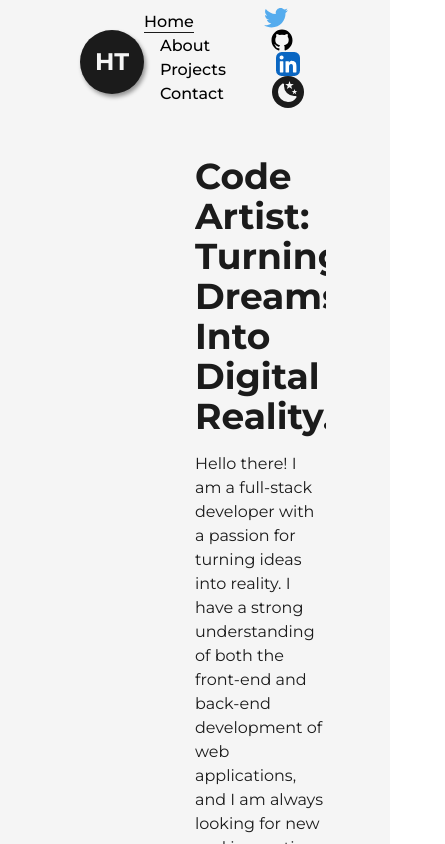
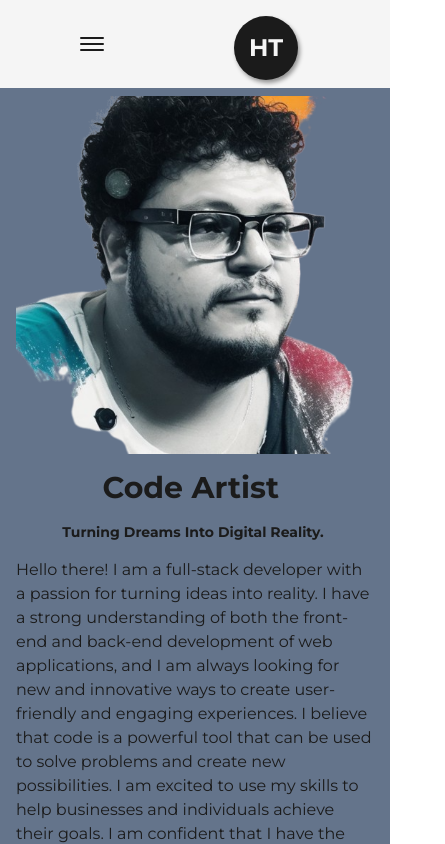
Before and after one commit to Vontrauwitz/vontrauwitz-portfolio, a Next.js app: page / in a window 390 px wide. Shown: the top 844 px of the page, 445 px wide, since content can reach past the window. Built offline with nearby package versions, Linux system fonts and the light colour scheme.

Commit message:
responsive en home casi completo

```diff
--- a/src/components/AnimatedText.js
+++ b/src/components/AnimatedText.js
@@ -30,7 +30,7 @@
 
 const AnimatedText = ({ text, className = "" }) => {
   return (
-    <div className='w-full mx-auto py-2 flex items-center justify-center text-center overflow-hidden'>
+    <div className='w-full mx-auto py-2 flex items-center justify-center text-center overflow-hidden sm:py:0'>
       <motion.h1 className={`inline-block w-full text-dark font-bold capitalize text-8xl ${className} dark:text-light`}
         variants={quote}
         initial="initial"
--- a/src/components/Layout.js
+++ b/src/components/Layout.js
@@ -1,9 +1,31 @@
 import React from 'react';
+
+// const Layout = ({ children, className = "" }) => {
+//   return (
+//     <div className={`w-full h-full inline-block z-0 bg-light p-32 dark:bg-dark xl:p-24 lg:p-16 md:p-12 sm:p-8 ${className}`}>
+//       {children}
+//     </div>
+//   );
+// }
+
+// export default Layout;
+
+
+
+// const Layout = ({ children, className = "" }) => {
+//   return (
+//     <div className={`w-full h-full inline-block z-0 bg-light p-8 sm:p-12 md:p-16 lg:p-24 xl:p-32 2xl:p-40 ${className}`} style={{ paddingTop: '0', marginTop: '0' }}>
+//       {children}
+//     </div>
+//   );
+// }
+
+// export default Layout;
 
 const Layout = ({ children, className = "" }) => {
   return (
-    <div className={`w-full h-full inline-block z-0 bg-light pl-16 dark:bg-dark pt-8 pr-16 ${className}`}>
-      {children}
+    <div className={`w-full h-full bg-light p-8 sm:px-4 md:px-8 lg:px-16 xl:px-20 2xl:px-20 ${className}`}>
+      <div className="mx-auto">{children}</div>
     </div>
   );
 }
--- a/src/components/Logo.js
+++ b/src/components/Logo.js
@@ -8,7 +8,7 @@
 
   return (
     <div
-      className='flex items-center justify-center mt-2 drop-shadow-[2px_3px_2px_rgba(0,0,0,0.4)]'
+      className='mx-3 flex items-center justify-center mt-2 drop-shadow-[2px_3px_2px_rgba(0,0,0,0.4)]'
     >
       <MotionLink
         href="/"
--- a/src/components/NavBar.js
+++ b/src/components/NavBar.js
@@ -1,4 +1,4 @@
-import React from 'react'
+import React, { useState } from 'react'
 import Link from 'next/link'
 import Logo from './Logo'
 import { useRouter } from 'next/router';
@@ -6,6 +6,8 @@
 import { motion } from 'framer-motion';
 import UseThemeSwitcher from './hooks/useThemeSwitcher';
 
+
+//! desktop
 const CustomLink = ({ href, title, className = "" }) => {
   const router = useRouter();
   // console.log(router);
@@ -25,18 +27,63 @@
         &nbsp;
       </span>
     </Link>
-  )
+  );
+};
+
+
+//! mobile
+const CustomMobilLink = ({ href, title, className = "", toggle }) => {
+  const router = useRouter();
+  // console.log(router);
+
+  const handleClick = () => {
+    toggle();
+    router.push(href)
   }
+
+  return (
+    <button
+      href={href}
+      className={`${className} relative group text-light dark:text-dark my-2`}
+      onClick={handleClick}
+    >
+      {title}
+      <span
+        className={`h-[1px] inline-block bg-light absolute left-0 -bottom-0.5 group-hover:w-full transition-[width] ease duration-300
+        ${router.asPath === href ? 'w-full' : 'w-0'}
+        dark:bg-dark`}
+
+      >
+        &nbsp;
+      </span>
+    </button>
+  );
+};
 
 const NavBar = () => {
 
   const [mode, setMode] = UseThemeSwitcher();
+  const [isOpen, setIsOpen] = useState(false);
+
+  const handleClick = () => {
+    setIsOpen(!isOpen)
+  }
 
   return (
     <header
-      className='w-full px-20 py-2 font-medium flex items-center justify-between dark:text-light'
+      className='w-full px-20 py-2 font-medium flex items-center justify-between dark:text-light relative'
     >
+
+      <button className='flex-col justify-center items-center hidden lg:flex' onClick={handleClick}>
+        <span className={`bg-dark dark:bg-light block transition-all duration-300 ease-out h-0.5 w-6 rounded-sm ${isOpen ? 'rotate-45 translate-y-1' : '-translate-y-0.5'}`}></span>
+        <span className={`bg-dark dark:bg-light block transition-all duration-300 ease-out h-0.5 w-6 rounded-sm my-0.5 ${isOpen ? 'opacity-0' : 'opacity-100'}`}></span>
+        <span className={`bg-dark dark:bg-light block transition-all duration-300 ease-out h-0.5 w-6 rounded-sm translate-y-0.5 ${isOpen ? '-rotate-45 -translate-y-1' : 'translate-y-0.5'}`}></span>
+      </button>
+
       <Logo />
+
+      {/* //! DESKTOP */}
+      <div className='w-full flex justify-between items-center lg:hidden'>
         <nav>
           <CustomLink href="/" title="Home" className='mr-4' />
           <CustomLink href="/about" title="About" className='mx-4' />
@@ -99,6 +146,85 @@
         <Link href="/" target={"_blank"}>T</Link> */}
 
         </nav>
+      </div>
+
+
+      {/* //! MOBIL */}
+
+      {
+        isOpen ?
+          <motion.div
+            initial={{ scale: 0, opacity: 0, x: "-50%", y: "-50%", }}
+            animate={{ scale: 1, opacity: 1 }}
+            className='min-w-[70vw] flex flex-col justify-between z-30 items-center fixed top-1/2 left-1/2 -translate-x-1/2 -translate-y-1/2 bg-dark/90 dark:bg-light/75 rounded-lg backdrop-blur-md py-32'>
+            <nav className='flex items-center flex-col justify-center'>
+              <CustomMobilLink href="/" title="Home" className='' toggle={handleClick} />
+              <CustomMobilLink href="/about" title="About" className='' toggle={handleClick} />
+              <CustomMobilLink href="/projects" title="Projects" className='' toggle={handleClick} />
+              <CustomMobilLink href="/contact" title="Contact" className='' toggle={handleClick} />
+            </nav>
+
+            <nav
+              className='flex items-center justify-center flex-wrap mt-2'
+            >
+              <motion.a href="https://twitter.com" target={"_blank"}
+                className="w-6 mr-3 sm:mx-1"
+                whileHover={{ y: -2 }}
+                whileTap={{ scale: 0.9 }}
+              >
+                <TwitterIcon />
+              </motion.a>
+
+              <motion.a href="https://github.com/Vontrauwitz" target={"_blank"}
+                className="w-6 mx-3 sm:mx-1 bg-light rounded-full dark:bg-dark"
+                whileHover={{ y: -2 }}
+                whileTap={{ scale: 0.9 }}
+              >
+                <GithubIcon />
+              </motion.a>
+
+              <motion.a href="https://www.linkedin.com/in/vontrauwitzdev/" target={"_blank"}
+                className="w-6 ml-3 sm:mx-1"
+                whileHover={{ y: -2 }}
+                whileTap={{ scale: 0.9 }}
+              >
+                <LinkedinIcon />
+              </motion.a>
+
+              <button
+                onClick={() => setMode(mode === "light" ? "dark" : "light")}
+                className={`ml-3 items-center justify-center rounded-full p-1
+          ${mode === "light" ? "bg-dark text-light" : "bg-light text-dark"}
+          `}
+              >
+                {
+                  mode === "dark"
+                    ?
+                    <SunIcon className={"fill-dark"} />
+                    :
+                    <MoonIcon className={"fill-dark"} />
+                }
+
+              </button>
+
+              {/* <motion.a href="https://www.linkedin.com/in/vontrauwitzdev/" target={"_blank"}
+          className="w-6 ml-3"
+          whileHover={{ y: -2 }}
+          whileTap={{ scale: 0.9 }}
+          >
+          <React />
+        </motion.a> */}
+              {/* <Link href="/" target={"_blank"}>T</Link>
+        <Link href="/" target={"_blank"}>T</Link>
+        <Link href="/" target={"_blank"}>T</Link> */}
+
+            </nav>
+          </motion.div>
+          : null
+      }
+
+
+
     </header>
   )
 }
--- a/src/pages/about.js
+++ b/src/pages/about.js
@@ -47,7 +47,7 @@
         <title>VontrauwitzDEV | About</title>
         <meta name="description" content="my description" />
       </Head>
-      <main className='flex w-full flex-col items-center justify-center dark:text-light'>
+      <main className='flex w-full flex-col items-center justify-center dark:text-light '>
         <Layout className='pt-16'>
           <AnimatedText className='mb-16' text="Code To Solve Problems! " />
           <div className='grid w-full grid-cols-8 gap-16 pb-10'>
--- a/src/pages/index.js
+++ b/src/pages/index.js
@@ -14,13 +14,23 @@
         <meta name="welcome" content="welcome" />
       </Head>
       <main className='flex items-center text-dark w-full min-h-screen dark:text-light'>
-        <Layout className='pt-0'>
-          <div className='flex items-center'>
-            <div className='w-1/2'>
-              <Image src={profileimg} alt="vontrauwitz" className='w-[70%] min-h-5rem mb-2' />
+        <Layout className='pt-0 bg-slate-500'>
+          <div className='flex lg:items-center lg:flex-col'>
+            <div className='w-1/2 md:w-full'>
+              <Image
+                src={profileimg}
+                alt="vontrauwitz"
+                className='w-[100%] my-2 lg:mb-15'
+                priority
+                sizes='(max-width: 768px) 100vw,
+                (max-width: 1200px) 50vw,
+                50vw'
+              />
             </div>
-            <div className='w-1/2 flex flex-col items-start self-center'>
-              <AnimatedText text="Code Artist: Turning Dreams into Digital Reality." className='!text-4xl !text-left' />
+            <div className='w-1/2 lg:w-full flex flex-col items-start self-center'>
+              <AnimatedText text="Code Artist" className='text-left lg:text-6xl md:text-5xl lg:text-center sm:text-4xl xs:text-3xl ' />
+              <AnimatedText text="Turning Dreams into Digital Reality." className='text-xl text-left lg:text-center md:text-lg sm:text-sm' />
+
               <p
                 className='my-2 text-base front-medium'
               >
@@ -30,7 +40,7 @@
 
                 I am confident that I have the skills and experience to be a valuable asset to your team.
 
-                Let&aposs embark on an exciting journey where innovation meets coding excellence.
+                Let&apo;s embark on an exciting journey where innovation meets coding excellence.
 
               </p>
               <div className='flex items-center self-start mt-2'>
--- a/tailwind.config.js
+++ b/tailwind.config.js
@@ -17,6 +17,25 @@
         primaryDark: "#58E6D9", // 80,230,217
       },
     },
+    screens: {
+      "2xl": { max: "1535px" },
+      // => @media (max-width: 1535px) { ... }
+
+      xl: { max: "1279px" },
+      // => @media (max-width: 1279px) { ... }
+
+      lg: { max: "1023px" },
+      // => @media (max-width: 1023px) { ... }
+
+      md: { max: "767px" },
+      // => @media (max-width: 767px) { ... }
+
+      sm: { max: "639px" },
+      // => @media (max-width: 639px) { ... }
+
+      xs: { max: "479px" },
+      // => @media (max-width: 479px) { ... }
+    },
   },
   plugins: [],
 }
```
Lines whose indentation alone changed are shown as unchanged.
